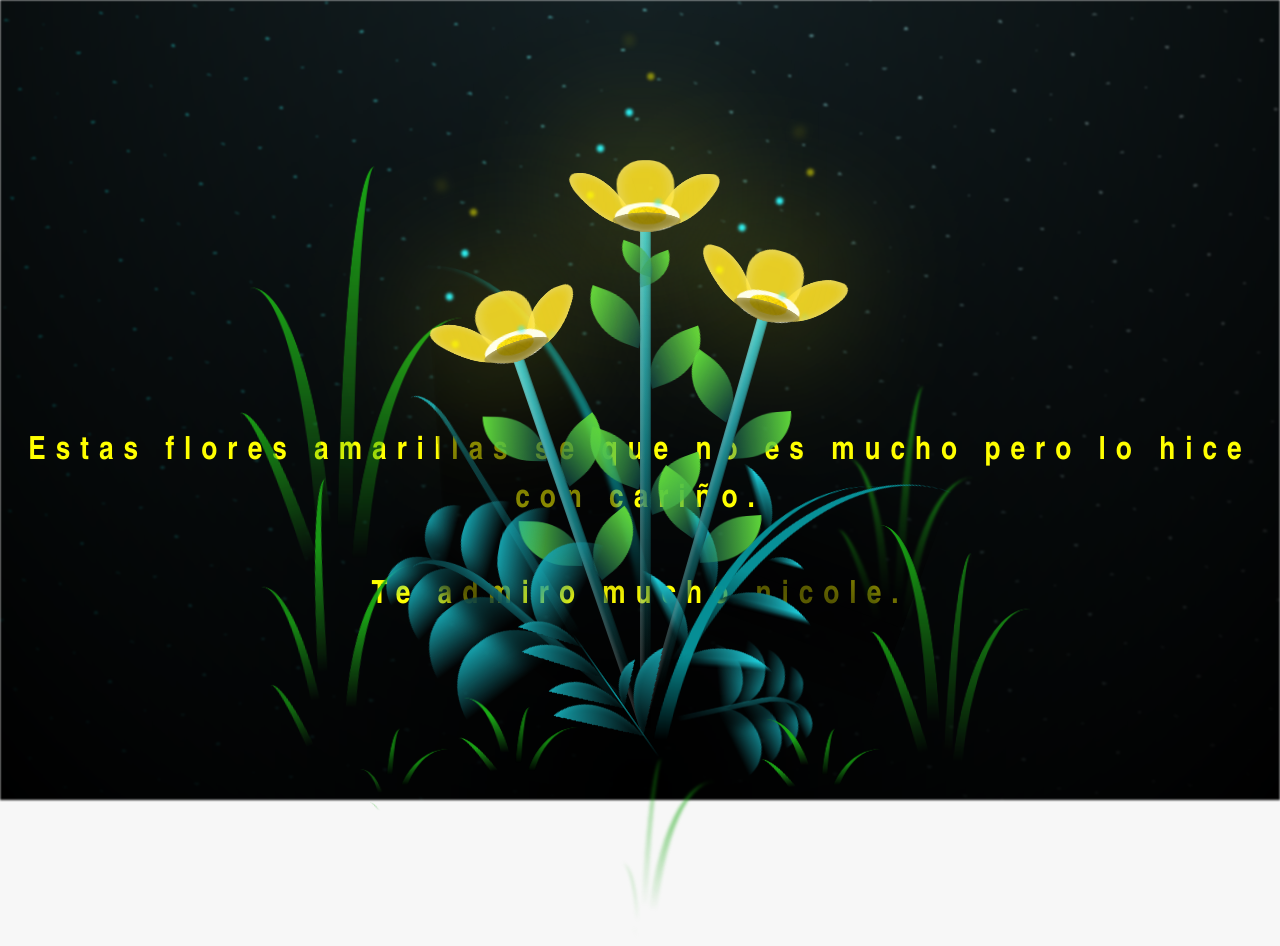
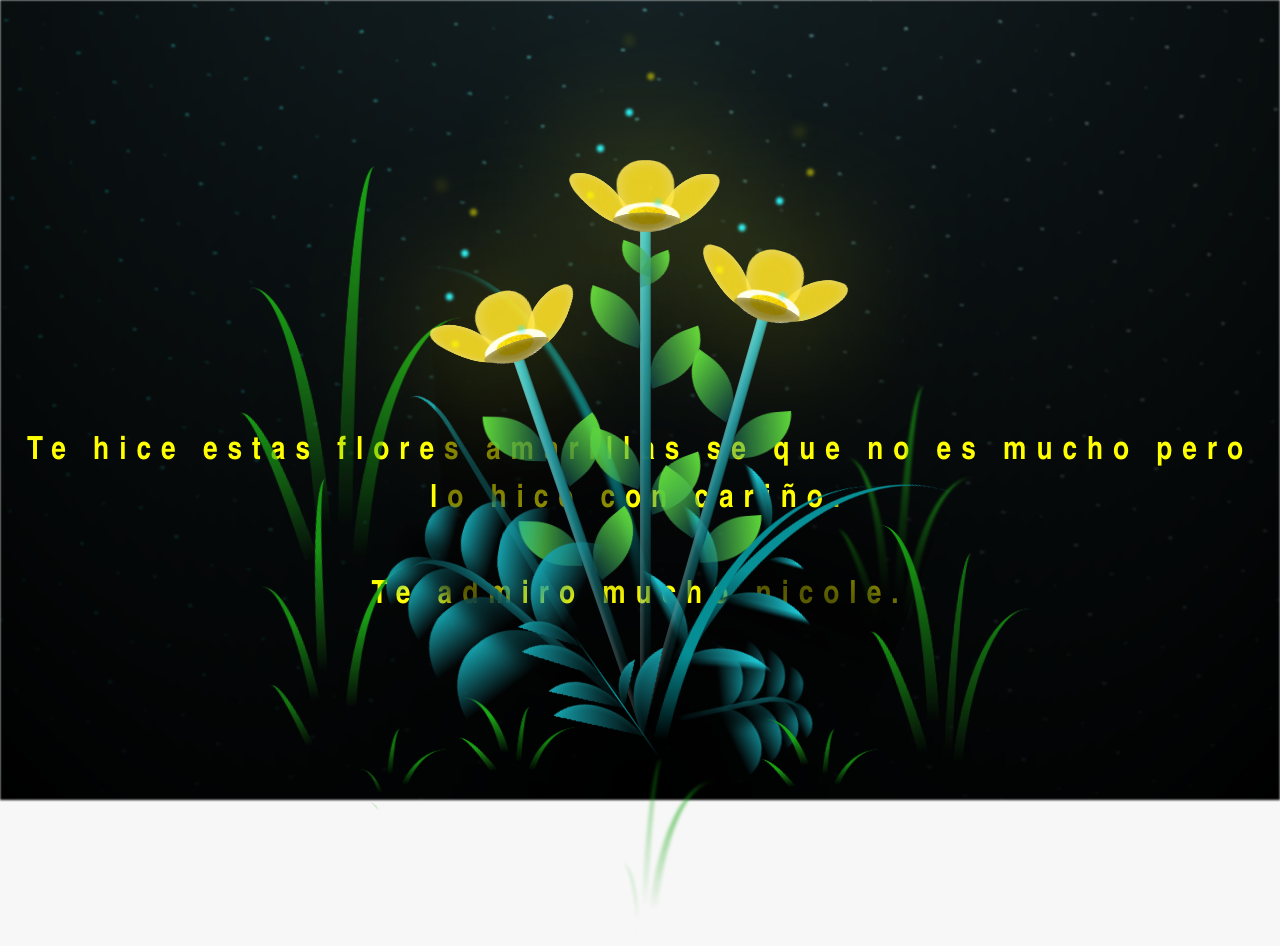
Before and after one commit to BrunoGBM10/NICOLEEE, a plain HTML site: page flower.html in a window 1280 px wide. Drawn offline with Linux system fonts and the light colour scheme.

Commit message:
Update flower.html

```diff
--- a/flower.html
+++ b/flower.html
@@ -13,7 +13,7 @@
     <div id="lyrics">
 
     </div>
-    <h1 class="titulo">Estas flores amarillas se que no es mucho pero lo hice con cariño. <br> <br>
+    <h1 class="titulo">Te hice estas flores amarillas se que no es mucho pero lo hice con cariño. <br> <br>
       Te admiro mucho nicole.</h1>
 
     <div class="night"></div>
```
